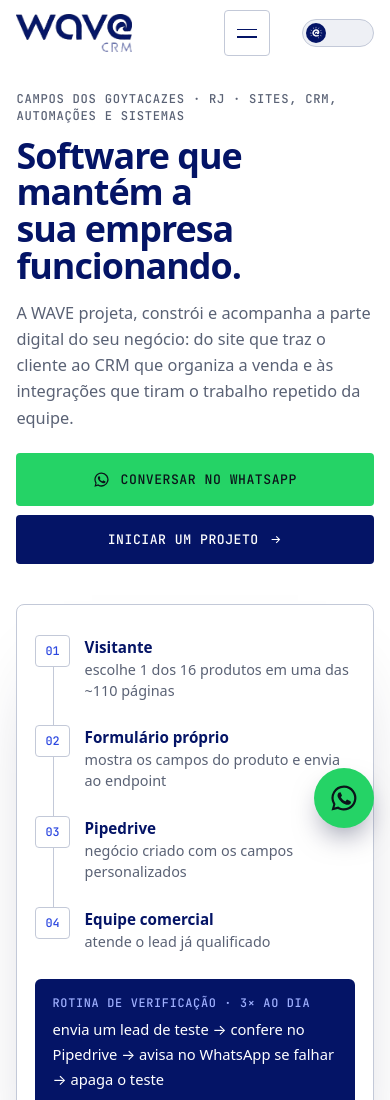
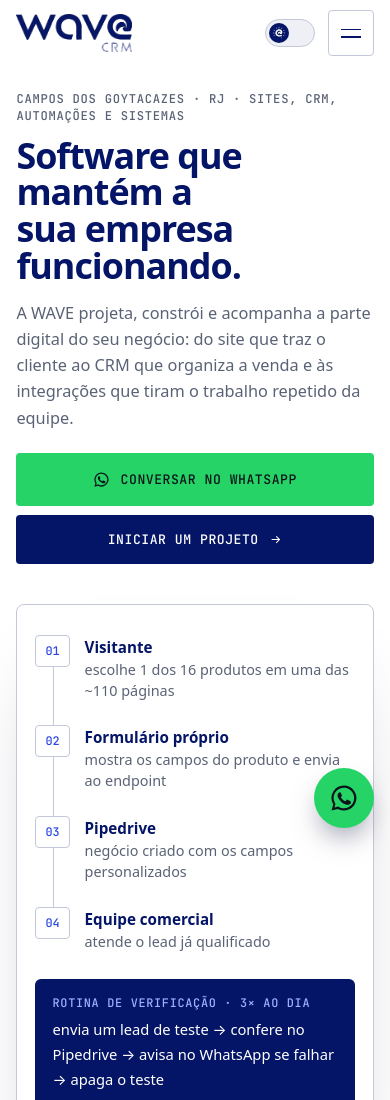
Before and after one commit to Gab-la/site-wave-crm--main, a plain HTML site: page index.html in a window 390 px wide. Shown: the top 1100 px of the page. Drawn offline with Linux system fonts and the light colour scheme; a web font is replaced by a local one.

Commit message:
ajuste botao de tema para android

```diff
--- a/estilo.css
+++ b/estilo.css
@@ -22,6 +22,7 @@
   --ez: cubic-bezier(.2, .7, .2, 1);
 }
 
+/* tema escuro, ativado com a classe .dark-theme no <html> */
 .dark-theme {
   --navy: #4979e0;
   --deep: #101e57;
@@ -38,13 +39,15 @@
   --on-deep2: #aab3d6;
 }
 
+/* invertendo a marca do cabeçalho no tema escuro */
 .dark-theme .cab .marca img {
   filter: brightness(0) invert(1);
 }
 
+/* botão de alternar tema */
 .switch {
   position: relative;
-  width: 72px;
+  width: 50px;
   height: 28px;
   border-radius: 999px;
   border: 1px solid #c3c9d8;
@@ -54,7 +57,7 @@
   transition: background .3s;
 }
 
-
+/* o botão de alternar tema é um switch com uma bolinha que se move */
 .switch-bola {
   position: absolute;
   top: 3px;
@@ -69,6 +72,7 @@
   transition: transform .3s cubic-bezier(.2, .7, .2, 1), background .3s;
 }
 
+/* ícones de sol e lua dentro da bolinha do switch, cor da bolinha nos temas*/
 .switch-bola img {
   width: 20px;
   height: 20px;
@@ -92,7 +96,7 @@
 }
 
 .dark-theme .switch-bola {
-  transform: translateX(44px);
+  transform: translateX(22px);
   background: #e8ebf7;
 }
 
@@ -1919,6 +1923,21 @@ html:not(.js) .zap-flut {
     display: none
   }
 
+  /* botão de tema do lado esquerdo dos 3 traços do menu*/
+  .cab-g {
+    gap: .8rem;
+  }
+
+  .switch {
+    order: 2;
+    margin-left: auto;
+  }
+
+  .burg {
+    order: 3;
+    margin-left: 0;
+  }
+
   /* menu fechado não recebe toque: antes a lista de serviços (.mega) ficava visível por cima da página, transparente, e roubava os toques */
   #menu {
     position: fixed;
```
